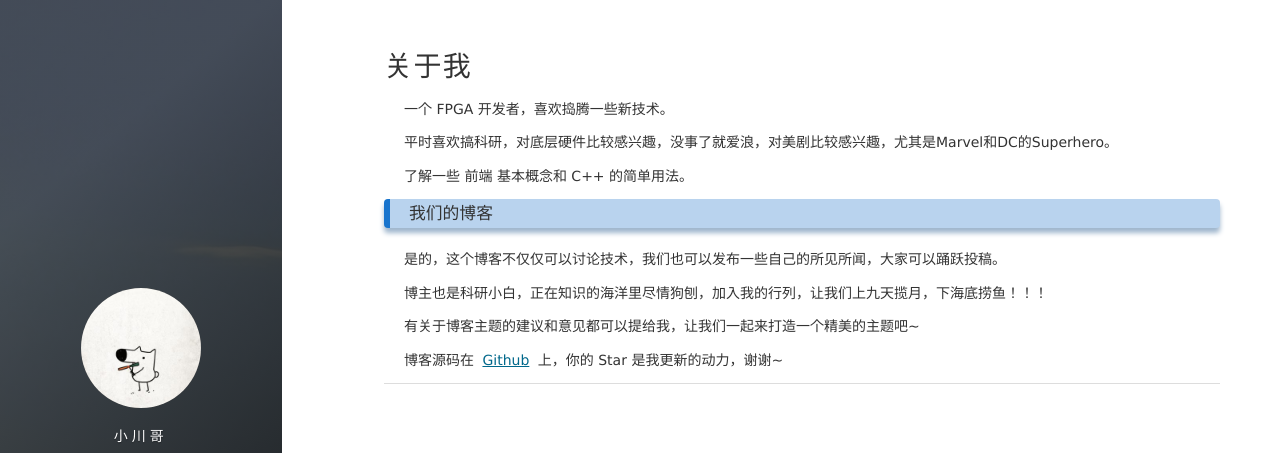
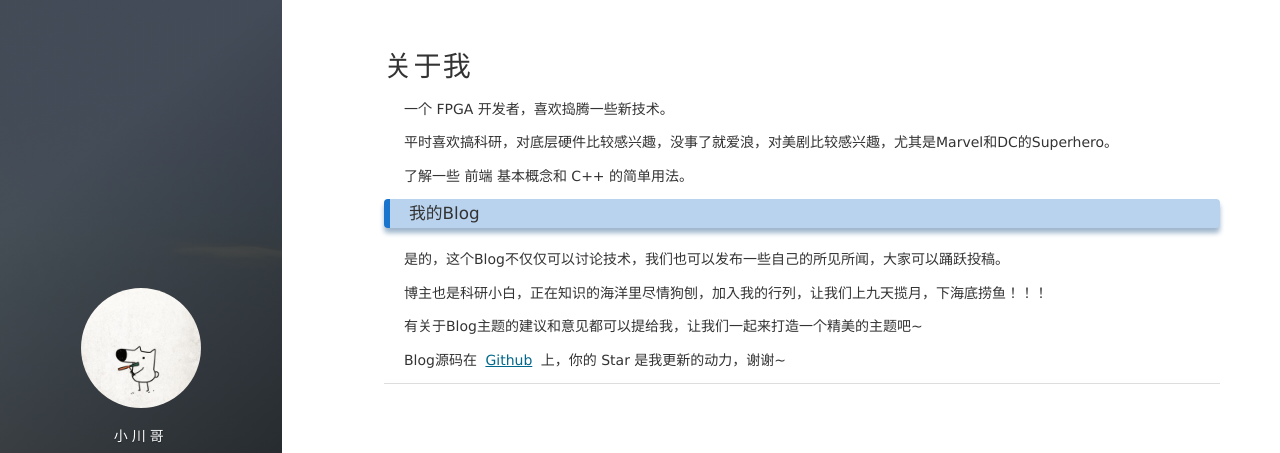
Before and after one commit to lcimage/lcimage.github.io, a Jekyll site: the page built from about.md, in a window 1280 px wide. Shown: the top 453 px of the page. Built offline with Jekyll 4.4.1, drawn with Linux system fonts in a browser that asks for light colours; nearby versions of some CDN libraries; comment, search, counter and statistics services are not loaded.

Commit message:
Update about.md
lc

```diff
--- a/about.md
+++ b/about.md
@@ -11,11 +11,11 @@ title: 关于我
 
 <p>
 
-<h3> 我们的博客 </h3>
+<h3> 我的Blog </h3>
 
 <p>
 
-是的，这个博客不仅仅可以讨论技术，我们也可以发布一些自己的所见所闻，大家可以踊跃投稿。
+是的，这个Blog不仅仅可以讨论技术，我们也可以发布一些自己的所见所闻，大家可以踊跃投稿。
 
 <p>
 
@@ -23,11 +23,11 @@ title: 关于我
 
 <p>
 
-有关于博客主题的建议和意见都可以提给我，让我们一起来打造一个精美的主题吧~
+有关于Blog主题的建议和意见都可以提给我，让我们一起来打造一个精美的主题吧~
 
 <p>
 
-博客源码在 <a target="_blank" href= 'https://github.com/lcimage/lcimage.github.io/'>Github</a> 上，你的 Star 是我更新的动力，谢谢~
+Blog源码在 <a target="_blank" href= 'https://github.com/lcimage/lcimage.github.io/'>Github</a> 上，你的 Star 是我更新的动力，谢谢~
 
 <p>
 
```
